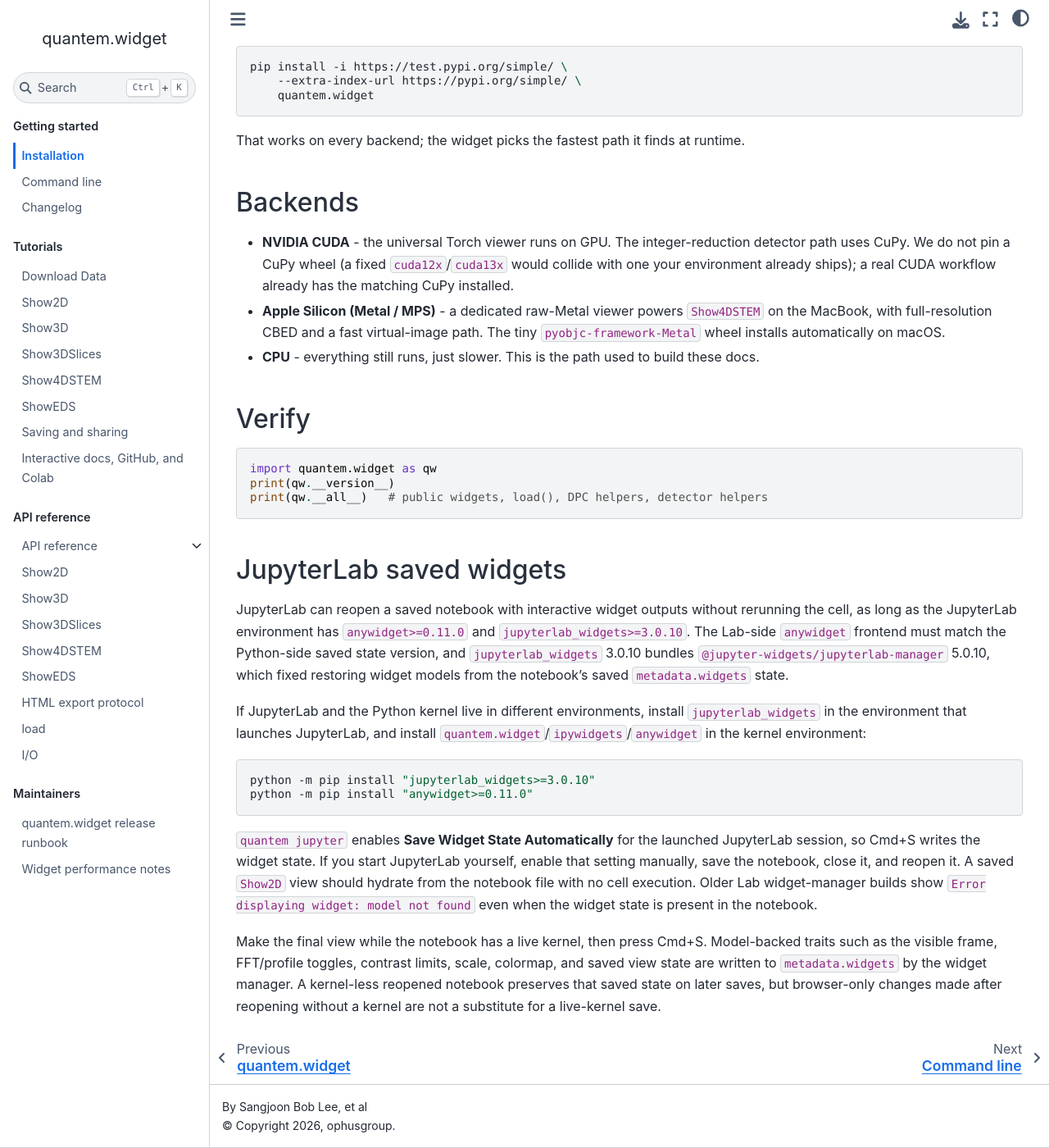
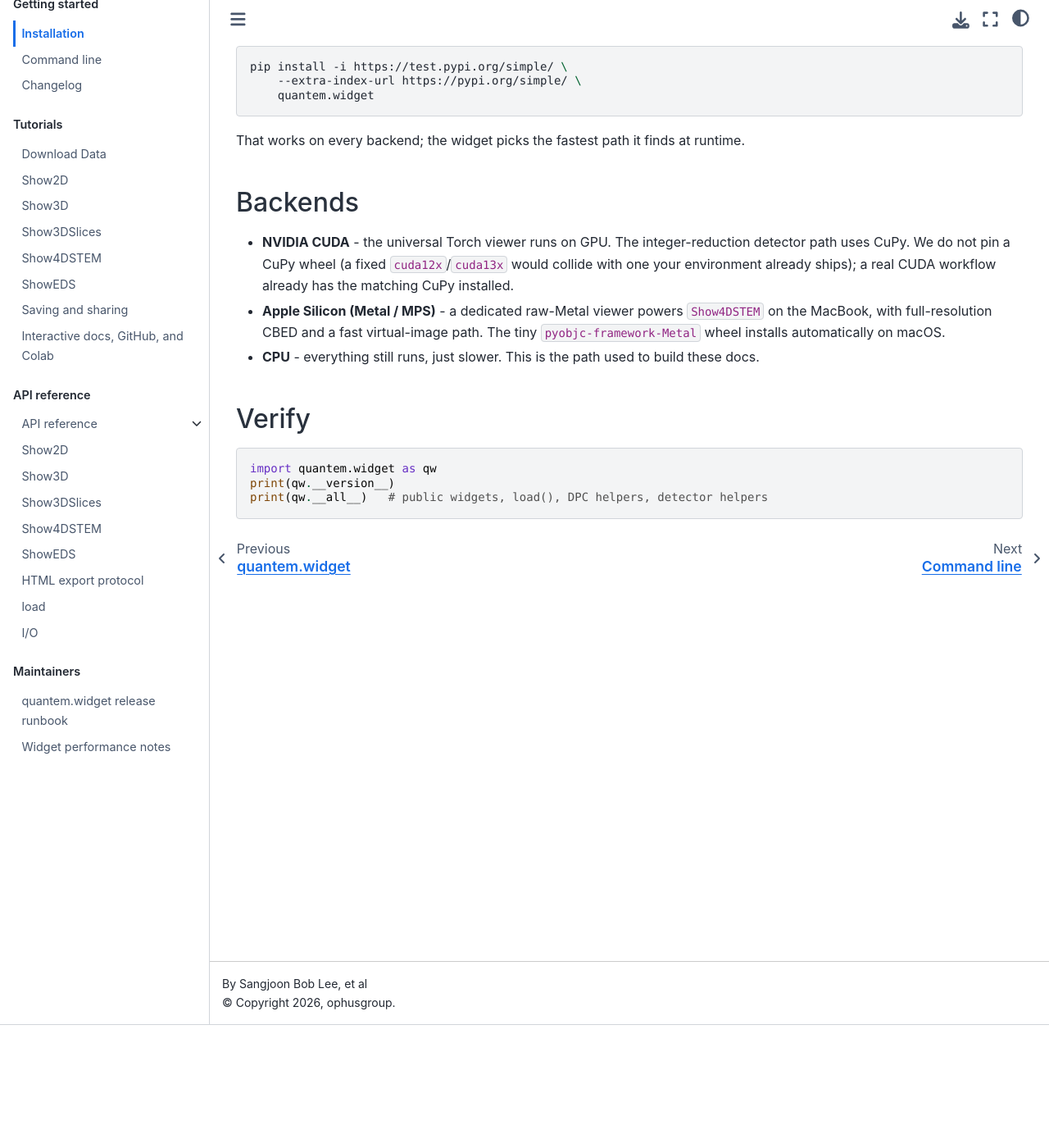
Before and after one commit to bobleesj/quantem.widget, a Jupyter Book: the page built from docs/install.md, in a window 1280 px wide and 1400 px high, scrolled down 150 px. Shown: the whole window at 82% size. Built offline with Jupyter Book 1.0.4 settings and Sphinx 7.4.7 and the Sphinx Book theme 1.1.4, drawn with Linux system fonts in a browser that asks for light colours.

Commit message:
Simplify installation docs

````diff
--- a/docs/install.md
+++ b/docs/install.md
@@ -31,35 +31,3 @@
 print(qw.__version__)
 print(qw.__all__)   # public widgets, load(), DPC helpers, detector helpers
 ```
-
-## JupyterLab saved widgets
-
-JupyterLab can reopen a saved notebook with interactive widget outputs without
-rerunning the cell, as long as the JupyterLab environment has
-`anywidget>=0.11.0` and `jupyterlab_widgets>=3.0.10`. The Lab-side `anywidget`
-frontend must match the Python-side saved state version, and `jupyterlab_widgets`
-3.0.10 bundles `@jupyter-widgets/jupyterlab-manager` 5.0.10, which fixed restoring
-widget models from the notebook's saved `metadata.widgets` state.
-
-If JupyterLab and the Python kernel live in different environments, install
-`jupyterlab_widgets` in the environment that launches JupyterLab, and install
-`quantem.widget`/`ipywidgets`/`anywidget` in the kernel environment:
-
-```bash
-python -m pip install "jupyterlab_widgets>=3.0.10"
-python -m pip install "anywidget>=0.11.0"
-```
-
-`quantem jupyter` enables **Save Widget State Automatically** for the launched
-JupyterLab session, so Cmd+S writes the widget state. If you start JupyterLab yourself,
-enable that setting manually, save the notebook, close it, and reopen it. A saved
-`Show2D` view should hydrate from the notebook file with no cell execution. Older Lab
-widget-manager builds show `Error displaying widget: model not found` even when the
-widget state is present in the notebook.
-
-Make the final view while the notebook has a live kernel, then press Cmd+S. Model-backed
-traits such as the visible frame, FFT/profile toggles, contrast limits, scale, colormap,
-and saved view state are written to `metadata.widgets` by the widget manager. A
-kernel-less reopened notebook preserves that saved state on later saves, but browser-only
-changes made after reopening without a kernel are not a substitute for a live-kernel
-save.
````
